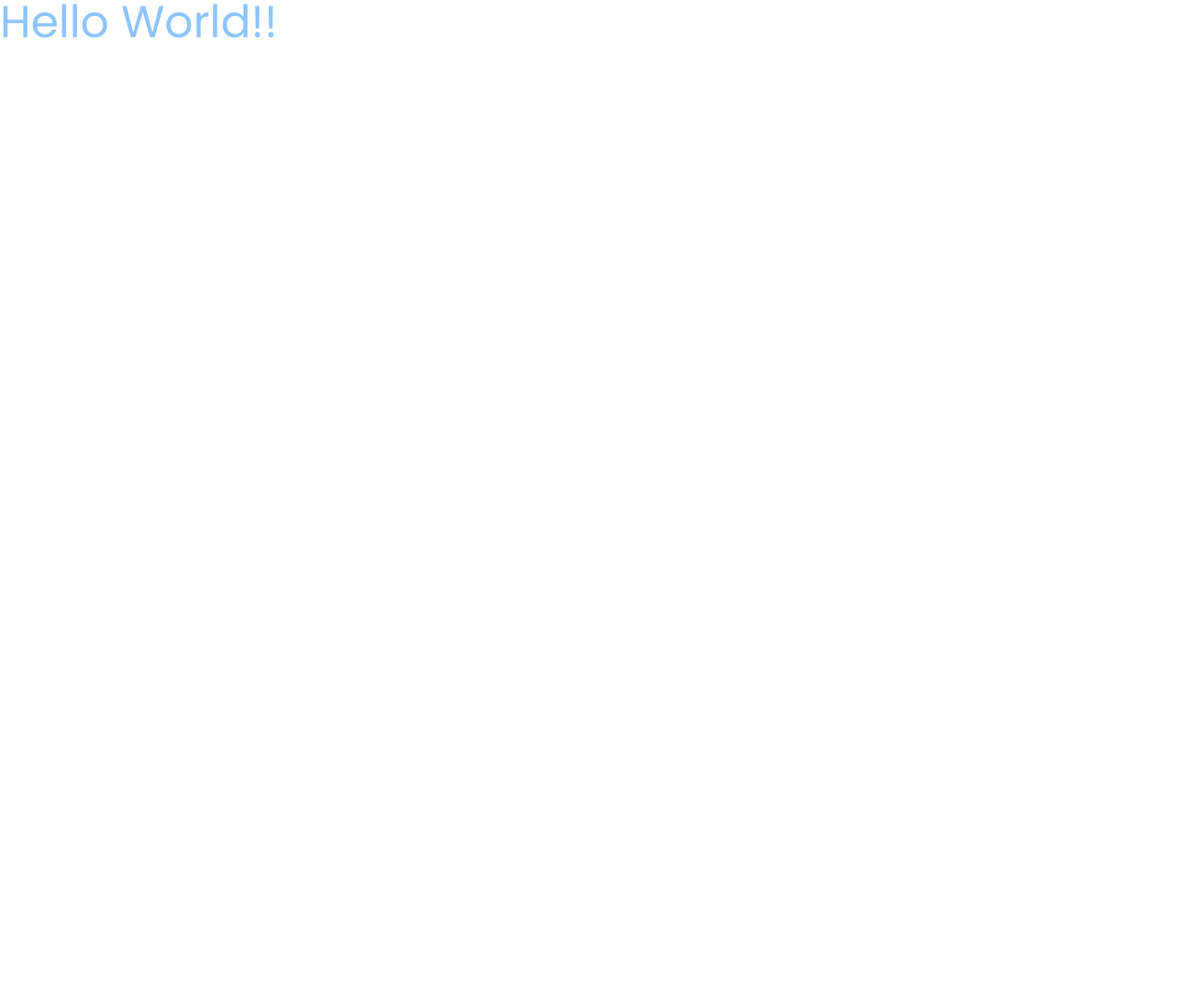
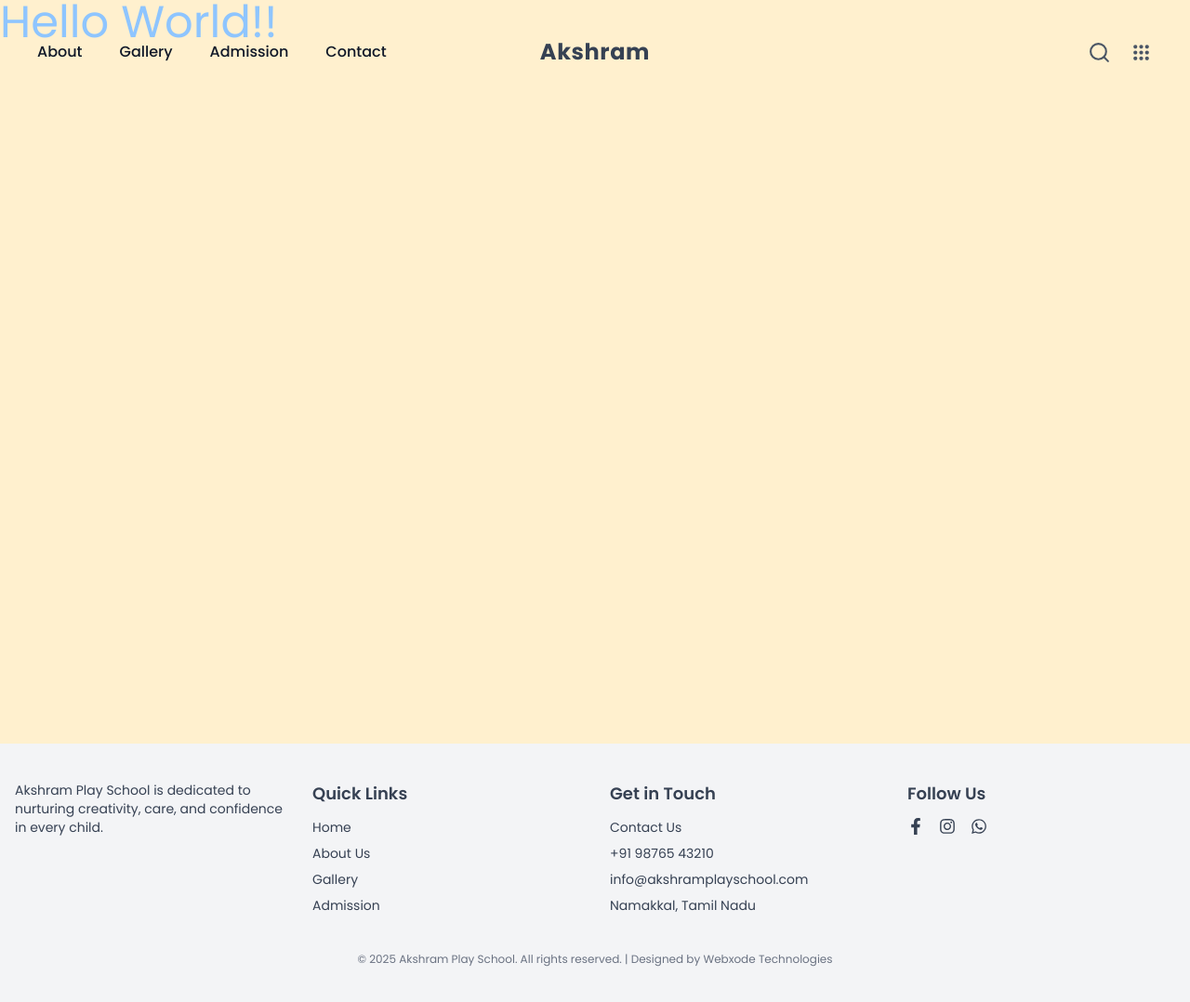
Before and after one commit to WebXodeTechnologies/akhsharam_playschool, a Next.js app in the folder akshram/: page / in a window 1280 px wide. Shown: the whole page at 93% size. Before the commit the page ends 800 px from the top, so only its background shows below. Built offline with nearby package versions, Linux system fonts and the light colour scheme.

Commit message:
layout Created

```diff
--- a/akshram/app/components/HeaderNav.jsx
+++ b/akshram/app/components/HeaderNav.jsx
@@ -1,8 +1,72 @@
-import React from 'react'
+'use client'
+
+import React, { useState } from 'react'
+import Link from 'next/link'
+import { FiSearch } from 'react-icons/fi'
+import { CgMenuGridO } from 'react-icons/cg'
 
 const HeaderNav = () => {
+  const [menuOpen, setMenuOpen] = useState(false)
+
   return (
-    <div>HeaderNav</div>
+    <header className="fixed top-0 z-50 w-full">
+      <div className="max-w-7xl mx-auto px-10 py-10">
+        <div className="grid grid-cols-3 items-center">
+          {/* Left Menu (Desktop) */}
+          <div className="hidden md:flex gap-10 text-base font-medium text-gray-900">
+            <Link href="/about-us" className="hover:underline decoration-2 underline-offset-4 transition-all">About</Link>
+            <Link href="/gallery" className="hover:underline decoration-2 underline-offset-4 transition-all">Gallery</Link>
+            <Link href="/admissions" className="hover:underline decoration-2 underline-offset-4 transition-all">Admission</Link>
+            <Link href="/Contact" className="hover:underline decoration-2 underline-offset-4 transition-all">Contact</Link>
+          </div>
+
+          {/* Center Logo */}
+          <div className="flex justify-center">
+            <span className="text-2xl font-bold text-gray-700 tracking-wide">Akshram</span>
+          </div>
+
+          {/* Right Icons */}
+          <div className="col-start-3 flex justify-end items-center gap-4">
+            {/* Desktop Icons */}
+            <div className="hidden md:flex items-center space-x-5">
+              <FiSearch className="text-gray-600 cursor-pointer" size={25} />
+              <CgMenuGridO className="text-gray-600 cursor-pointer" size={25} />
+            </div>
+
+            {/* Mobile Menu Button */}
+            <button
+              onClick={() => setMenuOpen(true)}
+              className="md:hidden text-3xl text-gray-600"
+              aria-label="Open Menu"
+            >
+              <CgMenuGridO />
+            </button>
+          </div>
+        </div>
+      </div>
+
+      {/* Fullscreen Mobile Menu */}
+      {menuOpen && (
+        <div className="fixed inset-0 bg-white z-[999] flex flex-col px-8 py-10 animate-slide-in-left transition-all duration-300 ease-in-out">
+          <div className="flex justify-end mb-8">
+            <button
+              onClick={() => setMenuOpen(false)}
+              className="text-3xl text-gray-700"
+              aria-label="Close Menu"
+            >
+              &times;
+            </button>
+          </div>
+
+          <nav className="flex flex-col gap-6 text-lg font-medium text-gray-700">
+            <Link href="/about-us" onClick={() => setMenuOpen(false)} className="hover:text-indigo-600">About Us</Link>
+            <Link href="/gallery" onClick={() => setMenuOpen(false)} className="hover:text-indigo-600">Gallery</Link>
+            <Link href="/admission" onClick={() => setMenuOpen(false)} className="hover:text-indigo-600">Admissions</Link>
+            <Link href="https://wa.me/91xxxxxxxxxx" target="_blank" onClick={() => setMenuOpen(false)} className="hover:text-indigo-600">Contact</Link>
+          </nav>
+        </div>
+      )}
+    </header>
   )
 }
 
--- a/akshram/app/components/footer.jsx
+++ b/akshram/app/components/footer.jsx
@@ -1,9 +1,62 @@
 import React from 'react'
+import Link from 'next/link'
+import { FaFacebookF, FaInstagram, FaWhatsapp } from 'react-icons/fa'
 
-const footer = () => {
+const Footer = () => {
   return (
-    <div>footer</div>
+    <footer className="bg-gray-100 text-gray-700 py-10">
+      <div className="max-w-screen-7xl mx-auto px-4  grid grid-cols-1 sm:grid-cols-2 md:grid-cols-4 gap-8">
+
+        {/* Column 1: Logo */}
+        <div>
+          <p className="text-sm">Akshram Play School is dedicated to nurturing creativity, care, and confidence in every child.</p>
+        </div>
+
+        {/* Column 2: Quick Links */}
+        <div>
+          <h4 className="font-semibold text-lg mb-3">Quick Links</h4>
+          <ul className="space-y-2 text-sm">
+            <li><Link href="/" className="hover:text-indigo-600">Home</Link></li>
+            <li><Link href="/about-us" className="hover:text-indigo-600">About Us</Link></li>
+            <li><Link href="/gallery" className="hover:text-indigo-600">Gallery</Link></li>
+            <li><Link href="/admission" className="hover:text-indigo-600">Admission</Link></li>
+          </ul>
+        </div>
+
+        {/* Column 3: More Links */}
+        <div>
+          <h4 className="font-semibold text-lg mb-3">Get in Touch</h4>
+          <ul className="space-y-2 text-sm">
+            <li><Link href="/contact-us" className="hover:text-indigo-600">Contact Us</Link></li>
+            <li><a href="tel:+919876543210" className="hover:text-indigo-600">+91 98765 43210</a></li>
+            <li><a href="mailto:info@akshramplayschool.com" className="hover:text-indigo-600">info@akshramplayschool.com</a></li>
+            <li><span>Namakkal, Tamil Nadu</span></li>
+          </ul>
+        </div>
+
+        {/* Column 4: Social Media */}
+        <div>
+          <h4 className="font-semibold text-lg mb-3">Follow Us</h4>
+          <div className="flex space-x-4 text-lg">
+            <a href="https://facebook.com" target="_blank" className="hover:text-blue-600">
+              <FaFacebookF />
+            </a>
+            <a href="https://instagram.com" target="_blank" className="hover:text-pink-600">
+              <FaInstagram />
+            </a>
+            <a href="https://wa.me/919876543210" target="_blank" className="hover:text-green-600">
+              <FaWhatsapp />
+            </a>
+          </div>
+        </div>
+      </div>
+
+      {/* Bottom Line */}
+      <div className="text-center text-xs text-gray-500 mt-10">
+        &copy; {new Date().getFullYear()} Akshram Play School. All rights reserved. | Designed by Webxode Technologies
+      </div>
+    </footer>
   )
 }
 
-export default footer
+export default Footer
--- a/akshram/app/globals.css
+++ b/akshram/app/globals.css
@@ -7,5 +7,19 @@
 body{
   margin:0;
   padding:0;
-  font-family: sans-serif;;
+  font-family: sans-serif;
+  background-color: rgb(255, 240, 206);
 }
+
+@keyframes slide-in-left {
+  from {
+    transform: translateX(-100%);
+  }
+  to {
+    transform: translateX(0%);
+  }
+}
+
+.animate-slide-in-left {
+  animation: slide-in-left 0.3s ease-out forwards;
+}
--- a/akshram/app/layout.js
+++ b/akshram/app/layout.js
@@ -1,5 +1,7 @@
 import './globals.css'
 import { Poppins } from 'next/font/google'
+import HeaderNav from '@/app/components/HeaderNav'
+import Footer from '@/app/components/footer'
 
 const poppins = Poppins({
   weight: ['300', '400', '500', '600', '700'],
@@ -16,7 +18,9 @@ export default function RootLayout({ children }) {
   return (
     <html lang="en" suppressHydrationWarning>
       <body className={poppins.className}>
-        {children}
+        <HeaderNav />
+        <main className="min-h-screen">{children}</main>
+        <Footer />
       </body>
     </html>
   )
```
Also changed, not shown: akshram/package.json (+4 -3 lines), 1 other file (tests, documents, lock files or other folders).
